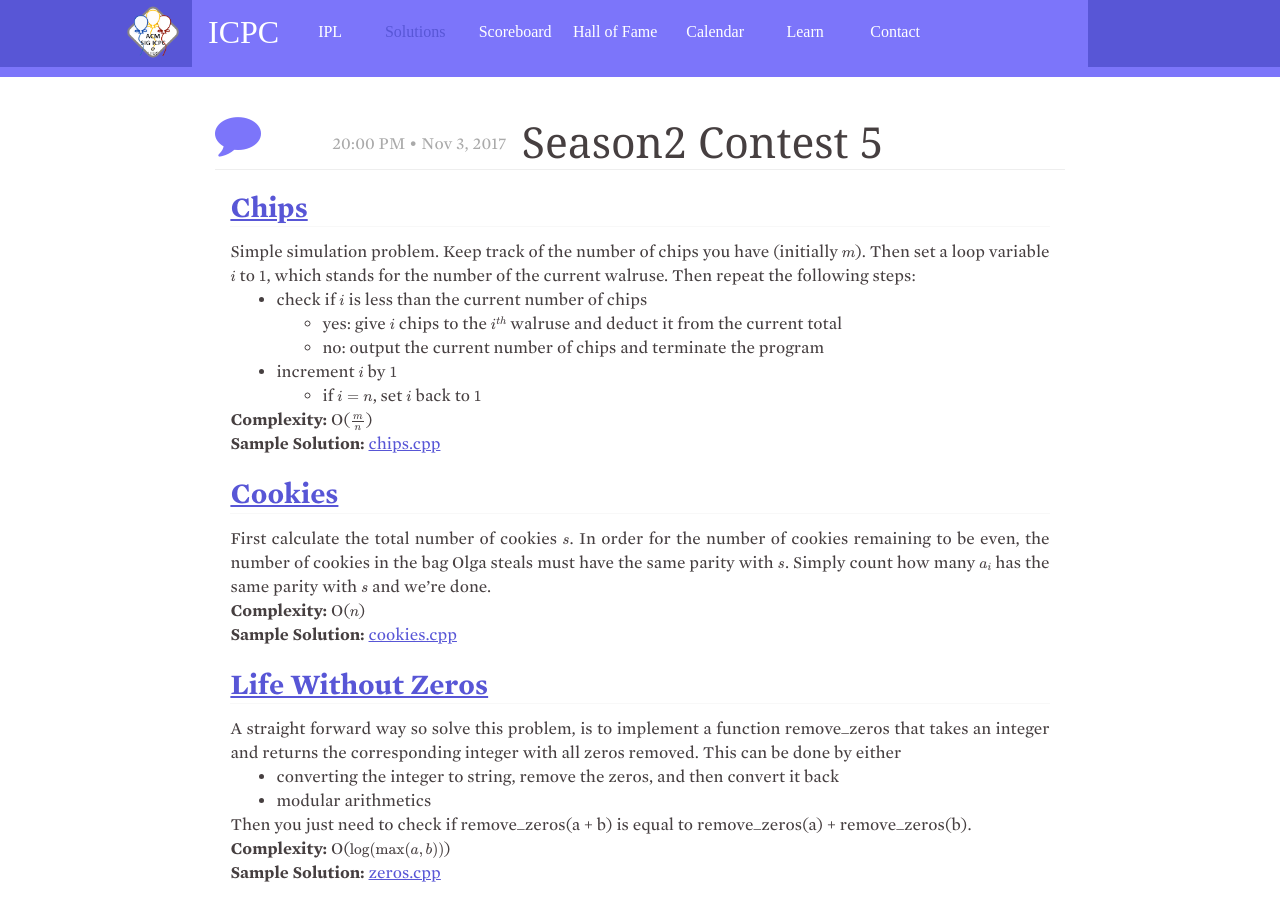
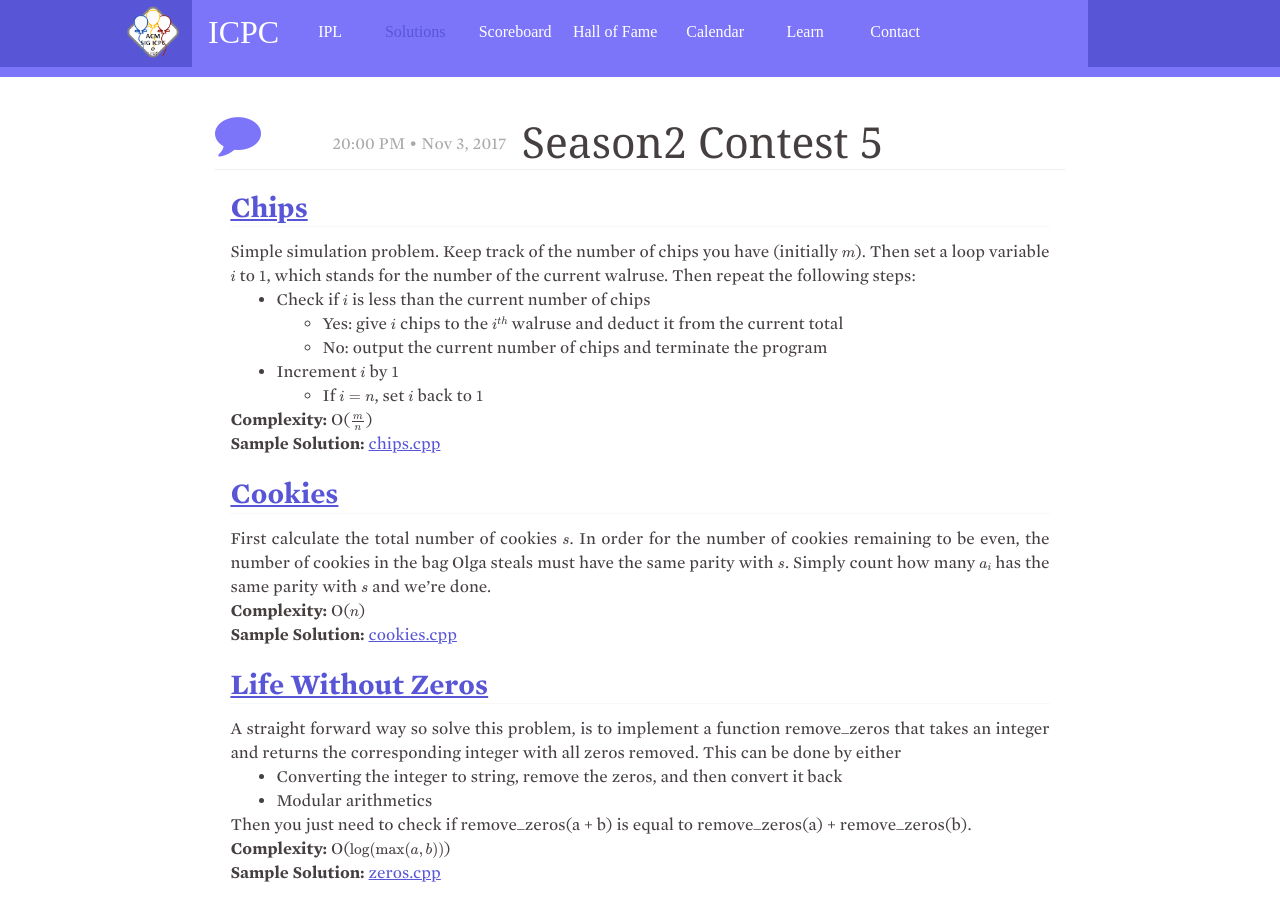
Before and after one commit to acm-uiuc/icpc-website, a Jekyll site: the page built from _posts/2017-11-03-Season2-Contest-5.md, in a window 1280 px wide and 900 px high. Built offline with Jekyll 4.4.1, drawn with Linux system fonts in a browser that asks for light colours; nearby versions of some CDN libraries; some web fonts are replaced; formulas are drawn with MathJax 3; comment, search, counter and statistics services are not loaded.

```diff
--- a/_posts/2017-11-03-Season2-Contest-5.md
+++ b/_posts/2017-11-03-Season2-Contest-5.md
@@ -6,11 +6,11 @@
 ---
 # **[Chips](http://codeforces.com/problemset/problem/92/A)**
 Simple simulation problem. Keep track of the number of chips you have (initially \\(m\\)). Then set a loop variable \\(i\\) to \\\(1\\), which stands for the number of the current walruse. Then repeat the following steps:
-* check if \\(i\\) is less than the current number of chips
-  - yes: give \\(i\\) chips to the \\(i^{th}\\) walruse and deduct it from the current total
-  - no: output the current number of chips and terminate the program
-* increment \\(i\\) by \\(1\\)
-  - if \\(i = n\\), set \\(i\\) back to \\(1\\)
+* Check if \\(i\\) is less than the current number of chips
+  - Yes: give \\(i\\) chips to the \\(i^{th}\\) walruse and deduct it from the current total
+  - No: output the current number of chips and terminate the program
+* Increment \\(i\\) by \\(1\\)
+  - If \\(i = n\\), set \\(i\\) back to \\(1\\)
 
 **Complexity:** O(\\(\frac{m}{n}\\))
 
@@ -31,8 +31,8 @@
 A straight forward way so solve this problem, is to implement a function remove_zeros that
 takes an integer and returns the corresponding integer with all zeros removed.
 This can be done by either
-* converting the integer to string, remove the zeros, and then convert it back
-* modular arithmetics
+* Converting the integer to string, remove the zeros, and then convert it back
+* Modular arithmetics
 
 Then you just need to check if remove_zeros(a + b) is equal to remove_zeros(a) + remove_zeros(b).
 
```
